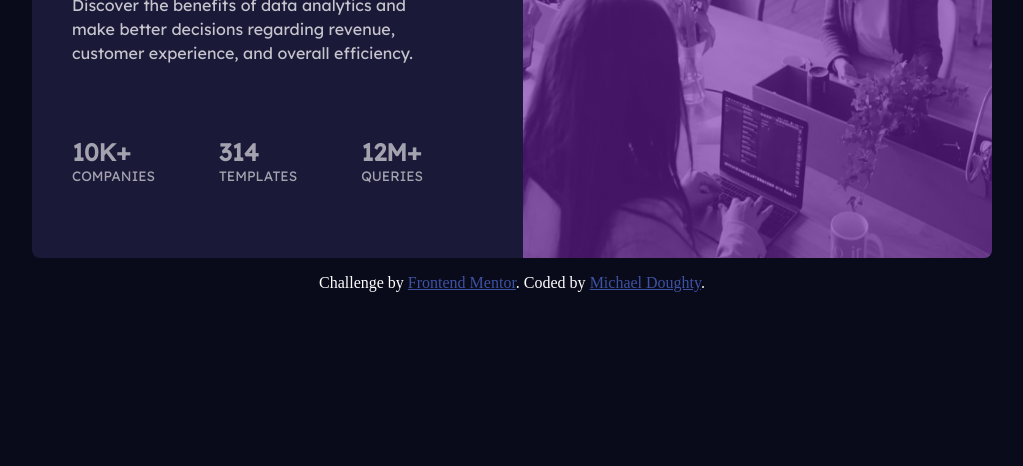
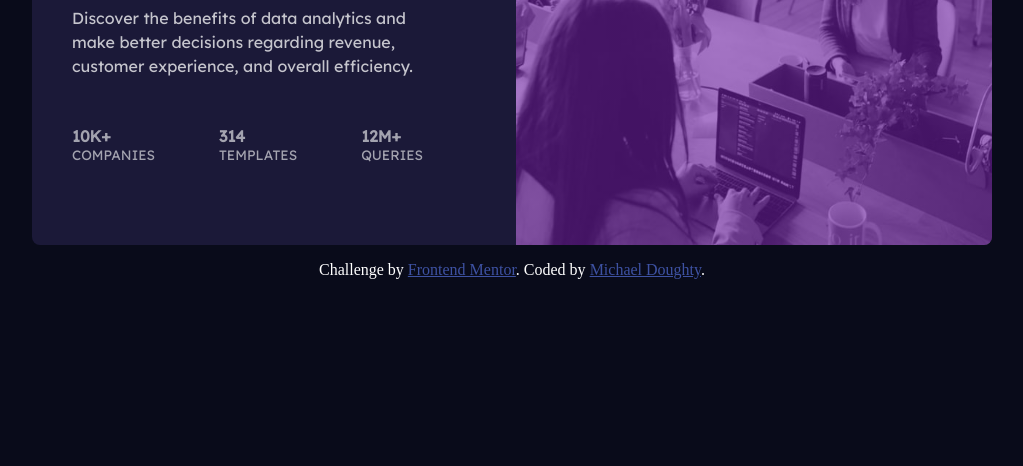
Before and after one commit to MikeDev-FrontEnd/stats-preview-card-component-main-, a plain HTML site: page index.html in a window 1280 px wide. Shown: the part 334-800 px from the top of the page, without its empty margins (128-1151 px from the left). Drawn offline with Linux system fonts and the light colour scheme.

Commit message:
adjustments in the height of the container were made at desktop view, this eleminated some space at the bottom of the stats div

```diff
--- a/css/style.css
+++ b/css/style.css
@@ -37,6 +37,7 @@ body {
     margin: 0;
     padding: 0;
     background: #090b1a;
+    font-size: 16px;
 }
 
 /* Styling Container and content */
@@ -118,26 +119,26 @@ body {
         gap: 1.5rem;
         width: 80%;
         min-width: 960px;
+        height: 50vh;
         /* margin: 7.5em auto 1em;     Would also center container at desktop view */
     }
 
     .card {
         padding: 2.5em;
         text-align: center;
-        width: 100%;
     }
 
     .stats {
         display: flex;
         gap: 4rem;
         align-items: center;
-        justify-content: center;
         margin-top: 3em;
+        font-size: 0.995rem;
     }
 
     .intro, .description, .stats {
         text-align: left;
-        padding: 0 1.5em 0 0;
+        padding: 0 1em 0 0;
     }
 
     .overlay {
@@ -153,6 +154,6 @@ body {
     }
 
     .attribution {
-        font-size: 1rem
+        font-size: 1rem;
     }
 }
```
